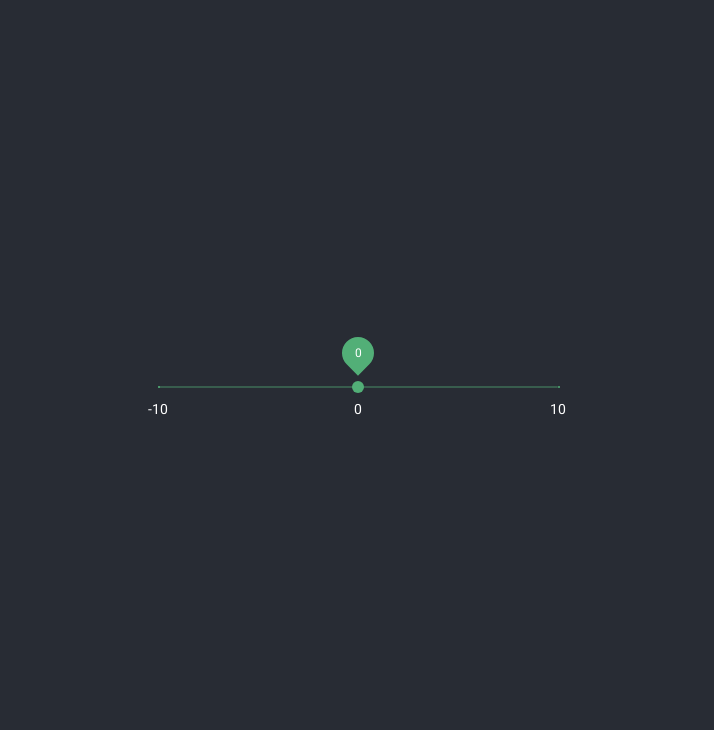
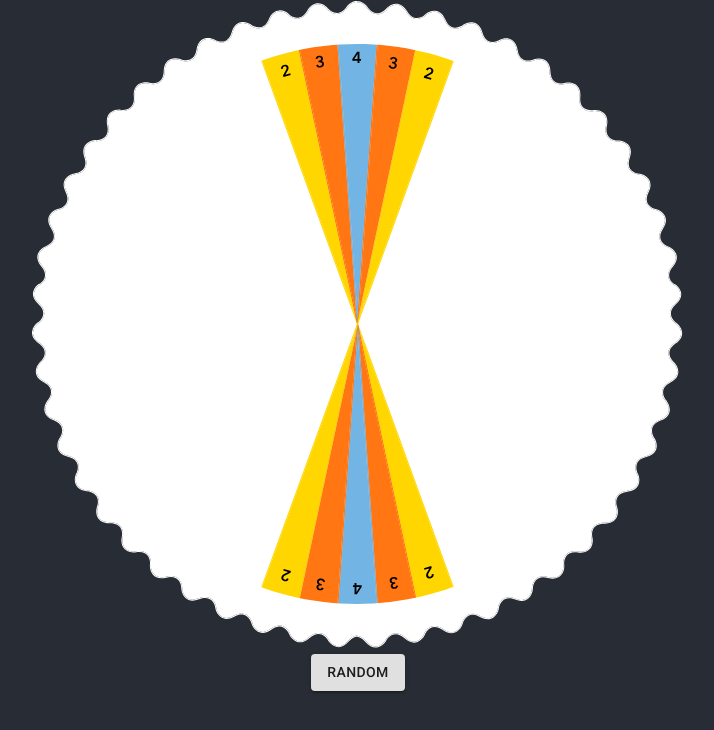
Before and after one commit to heybenchen/wavelength, a React (Create React App) app: page / in a window 1280 px wide. Shown: the top 730 px of the page, without its empty margins (282-996 px from the left). Built offline with nearby package versions, Linux system fonts and the light colour scheme.

Commit message:
Add spinning dial

```diff
--- a/src/components/app/App.css
+++ b/src/components/app/App.css
@@ -1,21 +1,7 @@
 .App {
   text-align: center;
-}
-
-.App-logo {
-  height: 40vmin;
-  pointer-events: none;
-}
-
-@media (prefers-reduced-motion: no-preference) {
-  .App-logo {
-    animation: App-logo-spin infinite 20s linear;
-  }
-}
-
-.App-header {
+  height: 100vh;
   background-color: #282c34;
-  min-height: 100vh;
   display: flex;
   flex-direction: column;
   align-items: center;
@@ -23,16 +9,3 @@
   font-size: calc(10px + 2vmin);
   color: white;
 }
-
-.App-link {
-  color: #61dafb;
-}
-
-@keyframes App-logo-spin {
-  from {
-    transform: rotate(0deg);
-  }
-  to {
-    transform: rotate(360deg);
-  }
-}
--- a/src/components/app/App.tsx
+++ b/src/components/app/App.tsx
@@ -1,13 +1,12 @@
 import React from 'react';
+import './App.css';
 import Gauge from '../gauge/Gauge';
-import './App.css';
+import Dial from '../dial/Dial';
 
 function App() {
   return (
     <div className="App">
-      <header className="App-header">
-        <Gauge/>
-      </header>
+      <Dial/>
     </div>
   );
 }
--- /dev/null
+++ b/src/components/dial/Dial.tsx
@@ -0,0 +1,43 @@
+import React from "react";
+import { makeStyles } from "@material-ui/core/styles";
+import dialScore from "../../scoreboard.svg";
+import { Button } from "@material-ui/core";
+
+const useStyles = makeStyles({
+  root: {
+    width: '100%',
+    height: '100%',
+  },
+  dial: {
+    transition: 'transform 1.5s ease',
+  },
+});
+
+export default function Dial() {
+  const classes = useStyles();
+  const [rotationValue, setRotationValue] = React.useState(0);
+
+  const randomRotationValue = () => {
+    setRotationValue(Math.random() * 1000);
+  }
+
+  return (
+    <div className={classes.root}>
+      <div>
+        <img
+          className={classes.dial}
+          style={{
+            transform: `rotate(${rotationValue}deg)`,
+          }}
+          src={dialScore}
+          alt="Dial"/>
+      </div>
+      <Button
+        variant="contained"
+        onClick={randomRotationValue}
+      >
+        Random
+      </Button>
+    </div>
+  );
+}
```
Also changed, not shown: src/scoreboard.svg (added).
